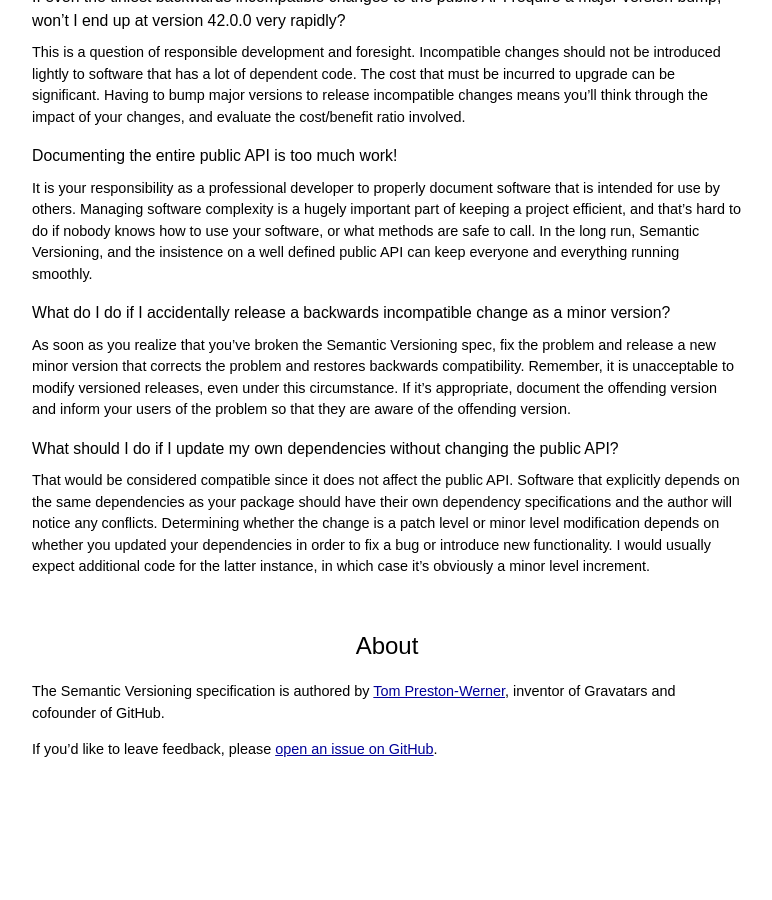
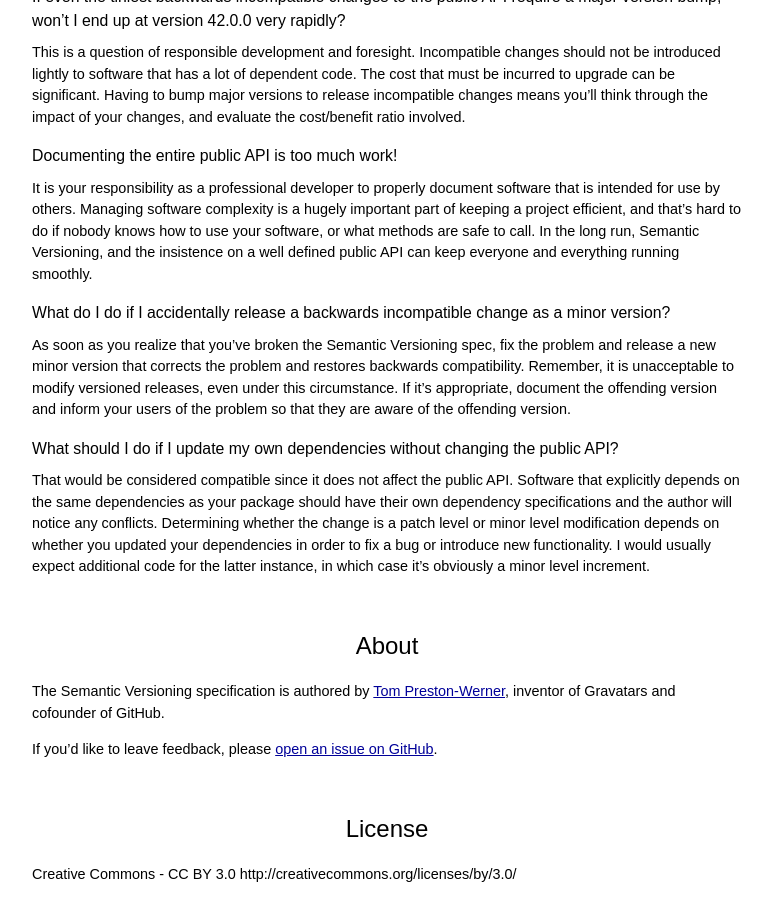
Before and after one commit to semver/semver.org, a Jekyll site: the page built from index.md, in a window 1280 px wide and 900 px high, scrolled down 2547 px. Shown: the whole window, without its empty margins (253-1025 px from the left). Built offline with Jekyll 4.4.1, drawn with Linux system fonts in a browser that asks for light colours; Markdown is read by kramdown in place of the engine named in the settings; before the commit the page ends 3322 px from its top, so only the background shows below that.

Commit message:
Add license. Closes #28.

```diff
--- a/index.md
+++ b/index.md
@@ -199,3 +199,10 @@ About
 The Semantic Versioning specification is authored by [Tom Preston-Werner](http://tom.preston-werner.com), inventor of Gravatars and cofounder of GitHub.
 
 If you'd like to leave feedback, please [open an issue on GitHub](https://github.com/mojombo/semver.org/issues).
+
+
+License
+-------
+
+Creative Commons - CC BY 3.0
+http://creativecommons.org/licenses/by/3.0/
```
